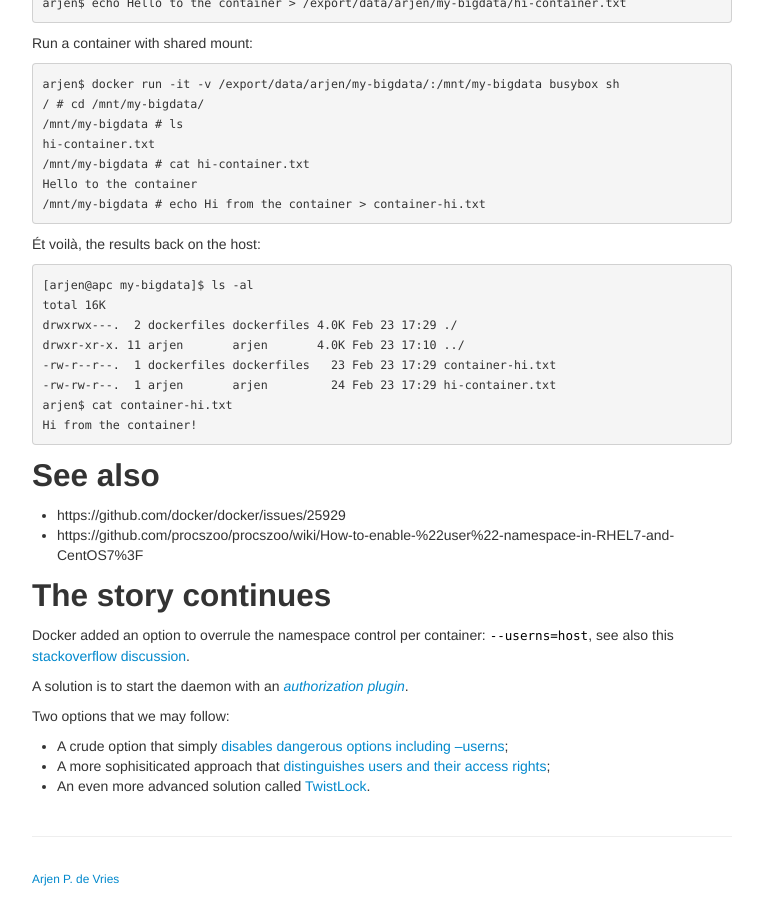
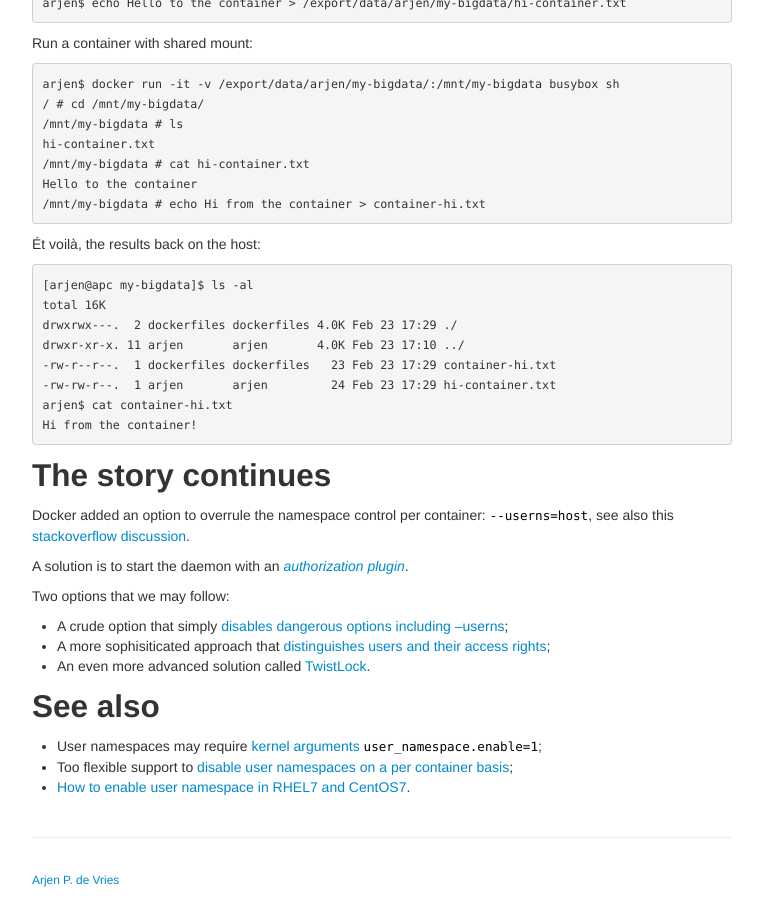
Before and after one commit to Thelukepet/course, a Jekyll site: the page built from background/docker-user-namespaces.md, in a window 1280 px wide and 900 px high, scrolled down 1734 px. Shown: the whole window, without its empty margins (258-1021 px from the left). Built offline with Jekyll 4.4.1, drawn with Linux system fonts in a browser that asks for light colours.

Commit message:
Improved writing

```diff
--- a/background/docker-user-namespaces.md
+++ b/background/docker-user-namespaces.md
@@ -131,3 +126,9 @@
 + A crude option that simply [disables dangerous options including --userns](https://github.com/ad-freiburg/docker-no-trivial-root);
 + A more sophisiticated approach that [distinguishes users and their access rights](https://sergeyyakubov.github.io/hpc/docker/2017/03/13/docker-noroot.html);
 + An even more advanced solution called [TwistLock](https://github.com/twistlock/authz).
+
+## See also
+
++ User namespaces may require [kernel arguments](https://github.com/moby/moby/issues/25929) `user_namespace.enable=1`;
++ Too flexible support to [disable user namespaces on a per container basis](https://github.com/moby/moby/issues/22223);
++ [How to enable user namespace in RHEL7 and CentOS7](https://github.com/procszoo/procszoo/wiki/How-to-enable-%22user%22-namespace-in-RHEL7-and-CentOS7%3F).
```
Also changed, not shown: other parts of background/docker-user-namespaces.md (+0 -5 lines).
